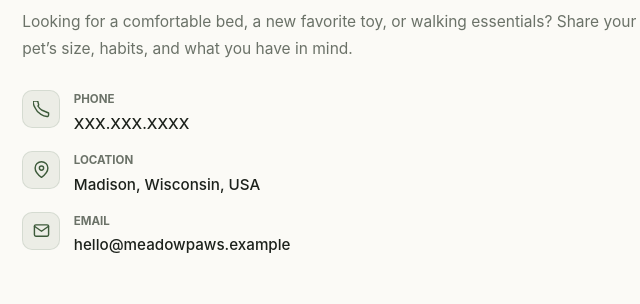
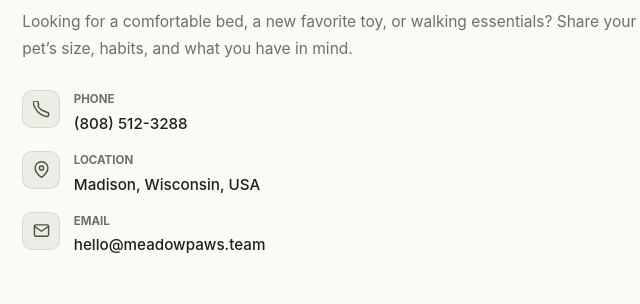
Before and after one commit to lopagesol-lgtm/pet, a website: page public/index.html in a window 1280 px wide. Shown: the part 3086-3390 px from the top of the page, 581-1221 px from the left. Drawn offline with Linux system fonts and the light colour scheme.

Commit message:
Update index.html

```diff
--- a/public/index.html
+++ b/public/index.html
@@ -244,9 +244,9 @@
 <h2>Tell us about your four-legged friend.</h2>
 <p>Looking for a comfortable bed, a new favorite toy, or walking essentials? Share your pet’s size, habits, and what you have in mind.</p>
 <div class="contact-items">
-<div class="contact-item"><div class="contact-icon"><svg fill="none" height="17" stroke="currentColor" stroke-linecap="round" stroke-linejoin="round" stroke-width="2" viewbox="0 0 24 24" width="17"><path d="M22 16.92v3a2 2 0 01-2.18 2 19.79 19.79 0 01-8.63-3.07A19.5 19.5 0 013.07 9.81 19.79 19.79 0 01.1 1.18 2 2 0 012.11 0h3a2 2 0 012 1.72c.127.96.361 1.903.7 2.81a2 2 0 01-.45 2.11L6.91 7.09a16 16 0 006 6z"></path></svg></div><div><strong>Phone</strong><span>XXX.XXX.XXXX</span></div></div>
+<div class="contact-item"><div class="contact-icon"><svg fill="none" height="17" stroke="currentColor" stroke-linecap="round" stroke-linejoin="round" stroke-width="2" viewbox="0 0 24 24" width="17"><path d="M22 16.92v3a2 2 0 01-2.18 2 19.79 19.79 0 01-8.63-3.07A19.5 19.5 0 013.07 9.81 19.79 19.79 0 01.1 1.18 2 2 0 012.11 0h3a2 2 0 012 1.72c.127.96.361 1.903.7 2.81a2 2 0 01-.45 2.11L6.91 7.09a16 16 0 006 6z"></path></svg></div><div><strong>Phone</strong><span>(808) 512-3288</span></div></div>
 <div class="contact-item"><div class="contact-icon"><svg fill="none" height="17" stroke="currentColor" stroke-linecap="round" stroke-linejoin="round" stroke-width="2" viewbox="0 0 24 24" width="17"><path d="M21 10c0 7-9 13-9 13s-9-6-9-13a9 9 0 0118 0z"></path><circle cx="12" cy="10" r="3"></circle></svg></div><div><strong>Location</strong><span>Madison, Wisconsin, USA</span></div></div>
-<div class="contact-item"><div class="contact-icon"><svg fill="none" height="17" stroke="currentColor" stroke-linecap="round" stroke-linejoin="round" stroke-width="2" viewbox="0 0 24 24" width="17"><path d="M4 4h16c1.1 0 2 .9 2 2v12c0 1.1-.9 2-2 2H4c-1.1 0-2-.9-2-2V6c0-1.1.9-2 2-2z"></path><polyline points="22,6 12,13 2,6"></polyline></svg></div><div><strong>Email</strong><a href="mailto:hello@westhaven.example">hello@meadowpaws.example</a></div></div>
+<div class="contact-item"><div class="contact-icon"><svg fill="none" height="17" stroke="currentColor" stroke-linecap="round" stroke-linejoin="round" stroke-width="2" viewbox="0 0 24 24" width="17"><path d="M4 4h16c1.1 0 2 .9 2 2v12c0 1.1-.9 2-2 2H4c-1.1 0-2-.9-2-2V6c0-1.1.9-2 2-2z"></path><polyline points="22,6 12,13 2,6"></polyline></svg></div><div><strong>Email</strong><a href="mailto:hello@westhaven.team">hello@meadowpaws.team</a></div></div>
 </div>
 </div>
 <div class="cta-block">
```
